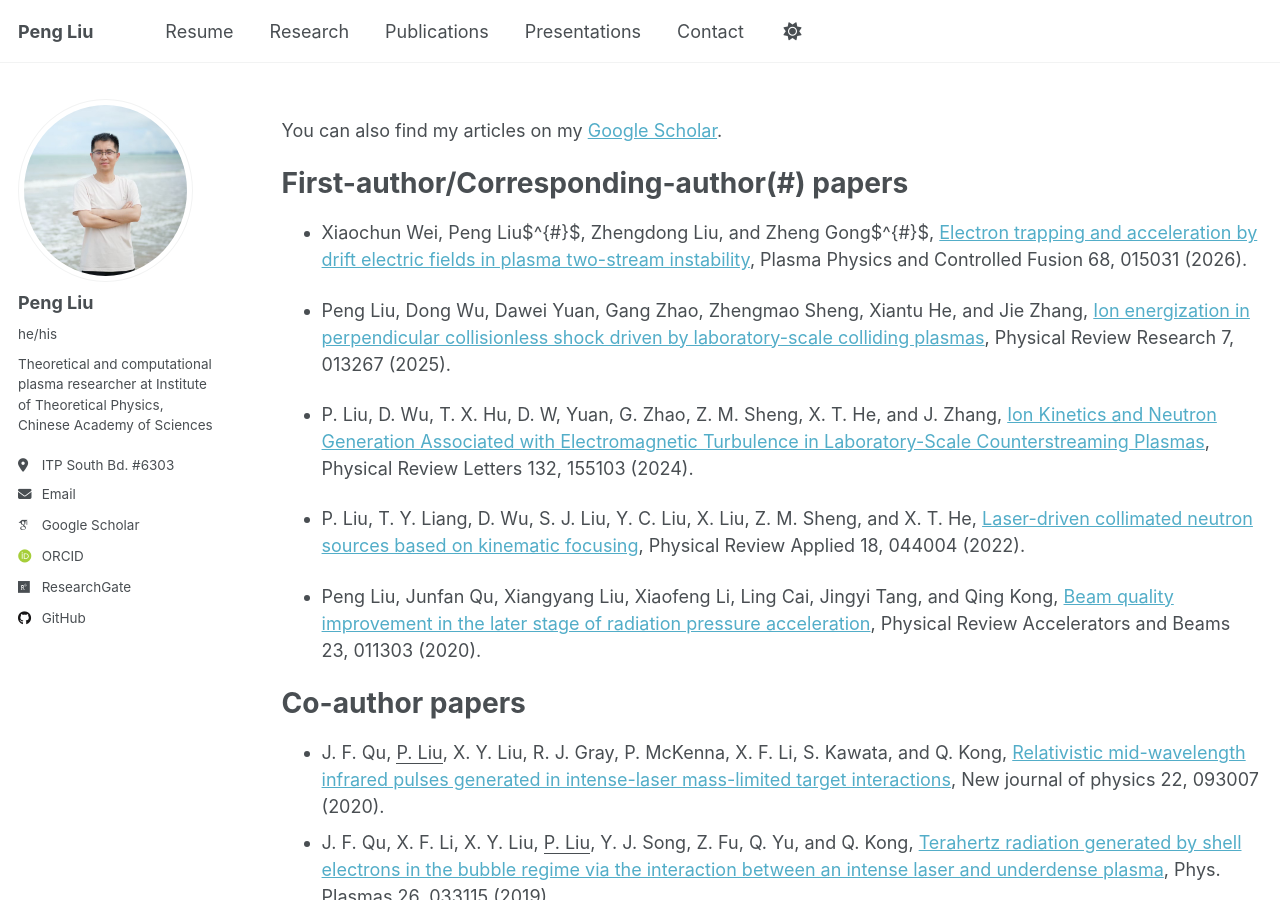
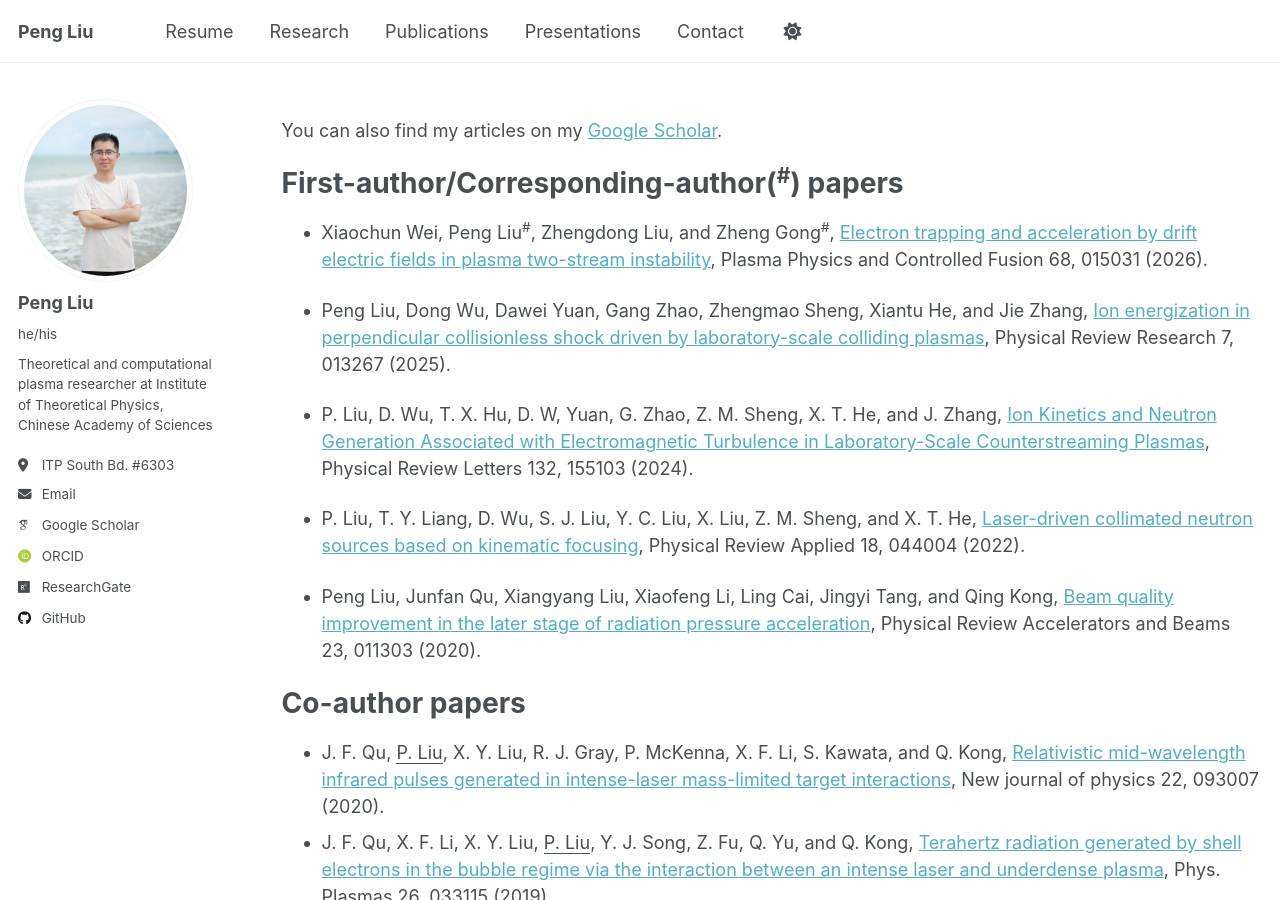
Before and after one commit to pliulfcuigithub/pliulfcuigithub.github.io, a Jekyll site: the page built from _pages/publications.md, in a window 1280 px wide and 900 px high. Built offline with Jekyll 4.4.1, drawn with Linux system fonts in a browser that asks for light colours; some web fonts are replaced.

```diff
--- a/_pages/publications.md
+++ b/_pages/publications.md
@@ -8,9 +8,9 @@ author_profile: true
 
 You can also find my articles on my [Google Scholar](https://scholar.google.com/citations?hl=en&user=lDU18aIAAAAJ).
 
-First-author/Corresponding-author(#) papers
+First-author/Corresponding-author(<sup>#</sup>) papers
 ======
-* Xiaochun Wei, Peng Liu$^{#}$, Zhengdong Liu, and Zheng Gong$^{#}$, [Electron trapping and acceleration by drift electric fields in plasma two-stream instability](https://iopscience.iop.org/article/10.1088/1361-6587/ae2e3f), Plasma Physics and Controlled Fusion 68, 015031 (2026).
+* Xiaochun Wei, Peng Liu<sup>#</sup>, Zhengdong Liu, and Zheng Gong<sup>#</sup>, [Electron trapping and acceleration by drift electric fields in plasma two-stream instability](https://iopscience.iop.org/article/10.1088/1361-6587/ae2e3f), Plasma Physics and Controlled Fusion 68, 015031 (2026).
 
 * Peng Liu, Dong Wu, Dawei Yuan, Gang Zhao, Zhengmao Sheng, Xiantu He, and Jie Zhang, [Ion energization in perpendicular collisionless shock driven by laboratory-scale colliding plasmas](https://journals.aps.org/prresearch/abstract/10.1103/PhysRevResearch.7.013267), Physical Review Research 7, 013267 (2025).
 
```
